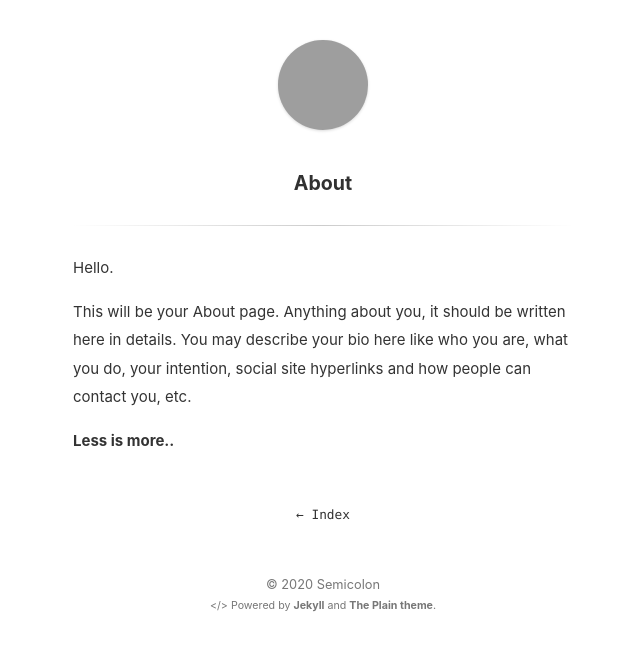
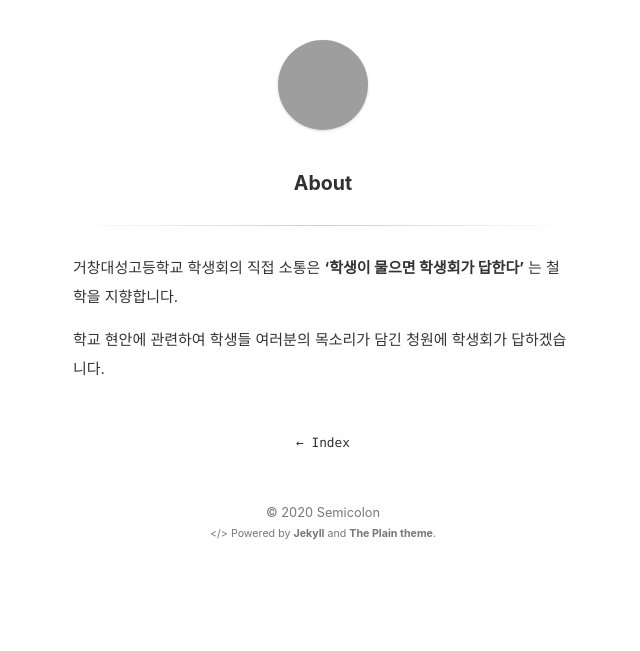
Before and after one commit to ilikekth/gcdstoday.github.io, a Jekyll site: the page built from about.md, in a window 1280 px wide. Shown: the top 651 px of the page, without its empty margins (317-957 px from the left). Built offline with Jekyll 4.4.1, drawn with Linux system fonts in a browser that asks for light colours; grey boxes are pictures that could not be loaded.

Commit message:
Update about.md

```diff
--- a/about.md
+++ b/about.md
@@ -3,8 +3,9 @@
 title: About
 ---
 
-Hello.
+거창대성고등학교 학생회의 직접 소통은
+**'학생이 물으면 학생회가 답한다'**
+는 철학을 지향합니다.
 
-This will be your About page. Anything about you, it should be written here in details. You may describe your bio here like who you are, what you do, your intention, social site hyperlinks and how people can contact you, etc.
-
-**Less is more..**
+학교 현안에 관련하여 학생들 여러분의 목소리가 담긴 청원에
+학생회가 답하겠습니다.
```
